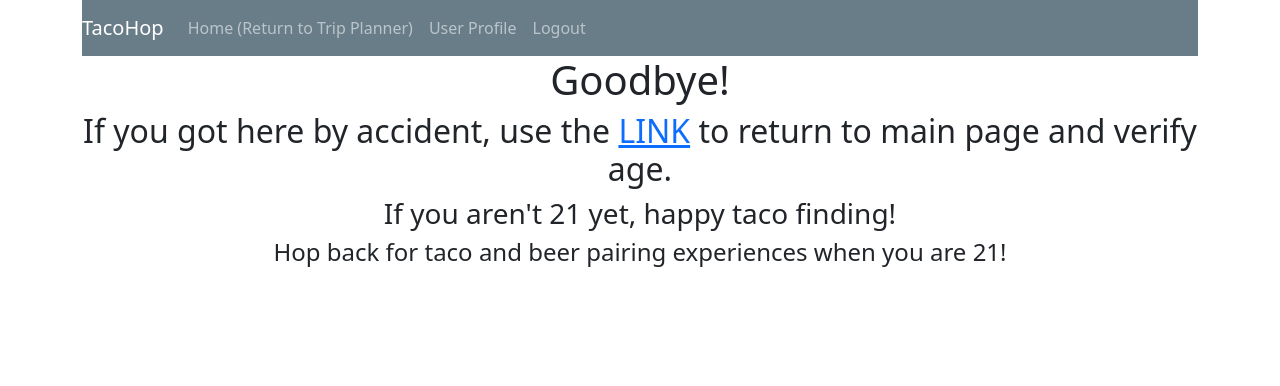
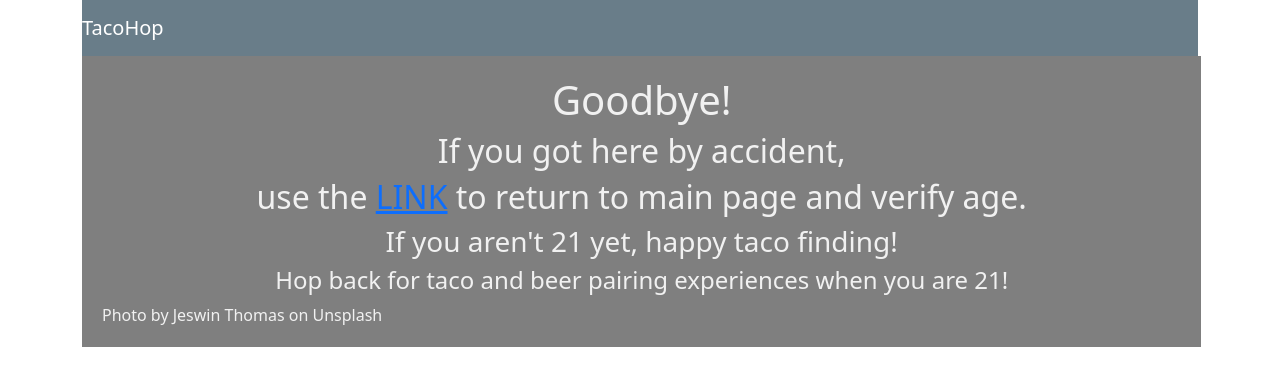
Before and after one commit to Chesney-Bal/Taco-Hops, a Flask app: page /goodbye in a window 1280 px wide. Shown: the top 386 px of the page. Run offline with Flask 2, Linux system fonts and the light colour scheme; the visitor is signed in with stand-in values (Sample User, id 1).

Commit message:
css changes to goodbye tempalte

```diff
--- a/server.py
+++ b/server.py
@@ -38,13 +38,14 @@
 
     birthDate_object=datetime.strptime(birthDate, '%Y-%m-%d').date()
 
-    if not birthDate_object:
-        flash("Please enter a birthdate to proceed.")
+    # ##if no date is entered flash a message
+    # if not birthDate_object:
+    #     flash("Please enter a birthdate to proceed.")
 
 
     #verifies age and only lets 21 and over get to homepage.html
     if crud.are_you_21(birthDate_object) is True:
-        session['of_age']=True
+
         return redirect('/homepage')
 
     #if not 21- user gets redirected to goodbye page
@@ -55,10 +56,10 @@
 @app.route('/homepage')
 def homepage():
     """Ensures that age remains in session to block out anyone not of age"""
-    old_enough=session.get('is of age', False)
+    # old_enough=session.get('is of age', False)
 
-    if old_enough is False:
-        return redirect('/goodbye')
+    # if old_enough is False:
+    #     return redirect('/goodbye')
 
     return render_template('homepage.html')
 
--- a/static/css/styles.css
+++ b/static/css/styles.css
@@ -1,10 +1,4 @@
-/* body {
-  background-color: #d9dadb;
-  background-image: linear-gradient(
-    rgba(217, 218, 219, 0.8),
-    rgba(108, 122, 137, 1)
-  )
-} */
+
 
 .flex-container {
     display: flex;
@@ -17,15 +11,28 @@
   }
 
 
-.goodbye{
-  background-image: linear-gradient(
-    to bottom,
-    rgba(255, 255, 0, 0.5),
-    rgba(0, 0, 255, 0.5),
-  ),url("/static/img/tacos\ Photo\ by\ Jeswin\ Thomas\ on\ Unsplash.jpg");
-};
 
-.alert {
-  background-color: red;
-  color: blue;
+
+
+
+.front_img {
+  display: block;
+  height: 90%;
+  background: url("/static/img/tacos\ Photo\ by\ Jeswin\ Thomas\ on\ Unsplash.jpg") no-repeat center center;
+  background-size: contain;
 }
+
+.transparent_text {
+  position: relative;
+  margin: 0 auto; /* Center it */
+}
+
+.transparent_text .content {
+  position: absolute; /* Position the background text */
+  top: 180; /* At the bottom. Use top:0 to append it to the top */
+  background: rgb(0, 0, 0); /* Fallback color */
+  background: rgba(0, 0, 0, 0.5); /* Black background with 0.5 opacity */
+  color: #f1f1f1; /* Grey text */
+  width: 98.2%; /* Full width */
+  padding: 20px; /* Some padding */
+}
--- a/templates/goodbye.html
+++ b/templates/goodbye.html
@@ -1,13 +1,13 @@
 {% extends "base.html" %}
-{% include 'navBar.html' %}
+
 {% block title %}Goodbye{% endblock %}
 
-<link  href="/static/css/styles.css" rel="stylesheet">
+
 
 
 {% block body %}
-   <div class="container" >
-      <!-- <nav class="navbar navbar-expand-lg navbar-dark" style="background-color: #697d89;">
+   <div class="container front_img transparent_text">
+      <nav class="navbar navbar-expand-lg navbar-dark" style="background-color: #697d89;">
          <a class="navbar-brand" href="#">TacoHop  </a>
 
          <button class="navbar-toggler" type="button" data-toggle="collapse" data-target="#navbarSupportedContent" aria-controls="navbarSupportedContent" aria-expanded="false" aria-label="Toggle navigation">
@@ -17,21 +17,21 @@
          <div class="collapse navbar-collapse" id="navbarSupportedContent">
          </div>
 
-       </nav> -->
+       </nav>
+
+   <div class="transparent_text content">
+      <h1 style="text-align: center;"> Goodbye!</h1>
+      <h2 style="text-align: center;"> If you got here by accident, </h2>
+      <h2 style="text-align: center;">   use the <a href="/">LINK</a> to return to main page and verify age.</h2>
+      <h3 style="text-align: center;">If you aren't 21 yet, happy taco finding! </h3>
+      <h4 style="text-align: center;"> Hop back for taco and beer pairing experiences when you are 21!</h4>
+      <caption>Photo by Jeswin Thomas on Unsplash</caption>
+   </div>
 
 
-   <div class="row">
-      <h1 style="text-align: center;"> Goodbye!</h1>
-   </div>
 
-   <div class="row">
-      <h2 style="text-align: center;"> If you got here by accident, use the <a href="/">LINK</a> to return to main page and verify age.</h2>
-   </div>
 
-   <div class="row">
-      <h3 style="text-align: center;">If you aren't 21 yet, happy taco finding! </h3>
-      <h4 style="text-align: center;"> Hop back for taco and beer pairing experiences when you are 21!</h4>
-   </div>
+
 
    </div>
 
--- a/templates/index.html
+++ b/templates/index.html
@@ -3,10 +3,10 @@
 {% block title %}Verify Age{% endblock %}
 
 {% block body %}
-{% include 'navBar.html' %}
+
   <div class="container">
 
-    <!-- <nav class="navbar navbar-expand-lg navbar-dark" style="background-color: #697d89;">
+    <nav class="navbar navbar-expand-lg navbar-dark" style="background-color: #697d89;">
       <a class="navbar-brand" href="#">TacoHop  </a>
 
         <button class="navbar-toggler" type="button" data-toggle="collapse" data-target="#navbarSupportedContent" aria-controls="navbarSupportedContent" aria-expanded="false" aria-label="Toggle navigation">
@@ -15,7 +15,7 @@
 
         <div class="collapse navbar-collapse" id="navbarSupportedContent">
         </div>
-    </nav> -->
+    </nav>
 
     <div class="row">
       <div class="col-sm-3">
--- a/templates/navBar.html
+++ b/templates/navBar.html
@@ -9,7 +9,7 @@
 
             <div class="collapse navbar-collapse" id="navbarSupportedContent">
                 <ul class="navbar-nav mr-auto">
-                  {% if 'of_age' in session %}
+
                     <li class="nav-item active">
                         <a class="nav-link" href="/brewery_trip_planner">Home <span class="sr-only">(Return to Trip Planner)</span></a>
                     </li>
@@ -29,7 +29,7 @@
                         </li>
                     {% endif %}
 
-                  {% endif %}
+
                 </ul>
             </div>
 
```
